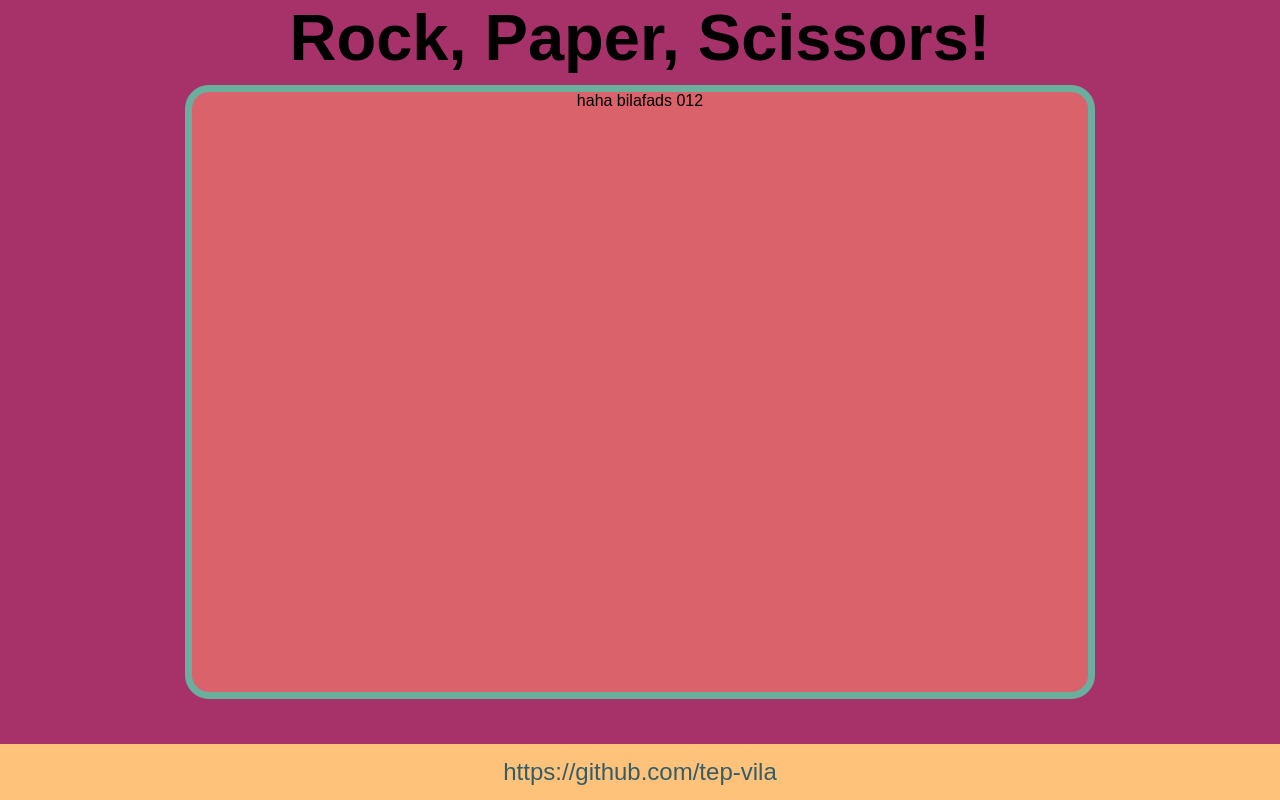
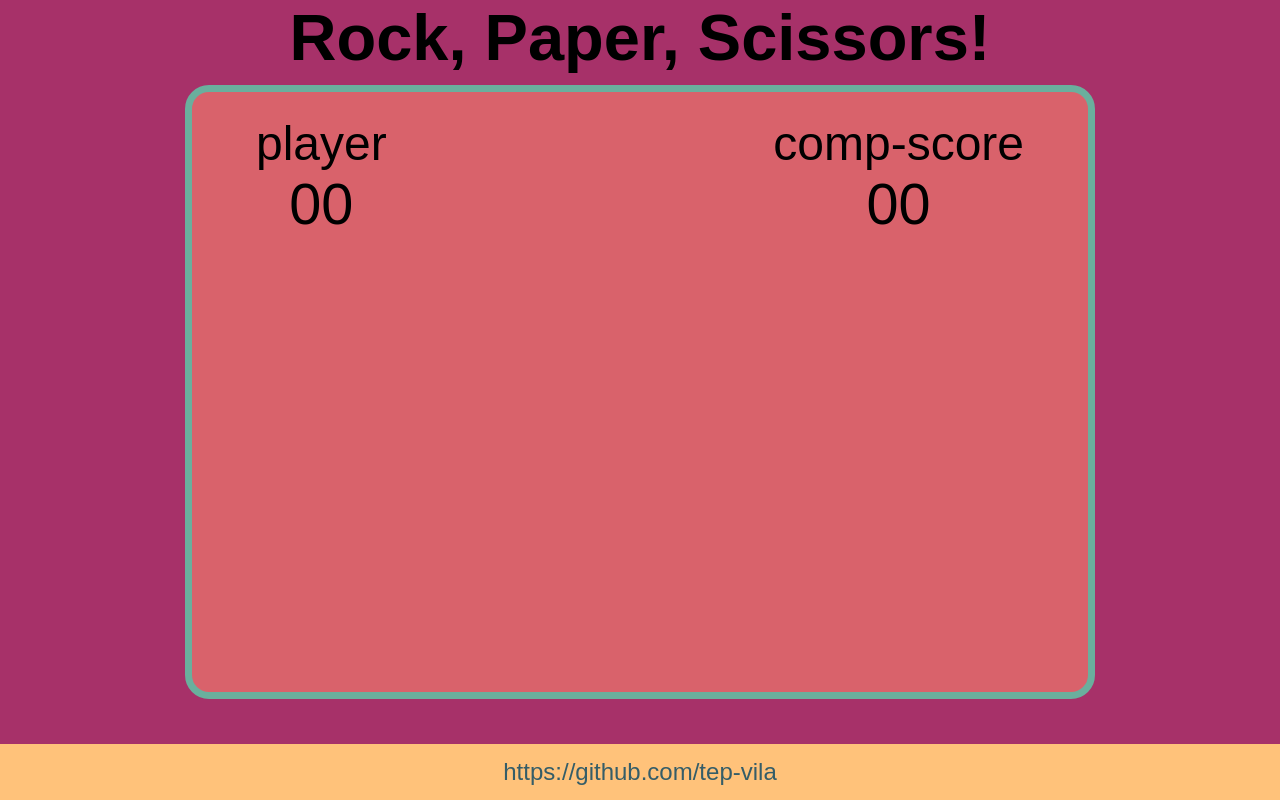
Before and after one commit to tep-vila/rock-paper-scissors-TOP, a plain HTML site: page index.html in a window 1280 px wide. Drawn offline with Linux system fonts and the light colour scheme; a web font is replaced by a local one.

Commit message:
added assessts, play area now has scoring section

```diff
--- a/index.html
+++ b/index.html
@@ -19,7 +19,19 @@
   </head>
   <body>
     <h1 class="win-lose-msg">Rock, Paper, Scissors!</h1>
-    <div class="main-body">haha bilafads 012</div>
+
+    <div class="main-body">
+      <div class="score-area">
+        <div class="player-score">
+          player
+          <p class="curr-player-score">00</p>
+        </div>
+        <div class="computer-score">
+          comp-score
+          <p class="curr-comp-score">00</p>
+        </div>
+      </div>
+    </div>
 
     <footer id="footer">
       <p>https://github.com/tep-vila</p>
--- a/styles/styles.css
+++ b/styles/styles.css
@@ -1,3 +1,4 @@
+/*GENERAL*/
 * {
   font-family: "Honk", sans-serif;
 }
@@ -11,8 +12,10 @@ body {
   margin-bottom: 10vh;
   text-align: center;
   background-color: #a73169;
+  display: flex;
+  flex-direction: column;
 }
-
+/*FOR MAIN PLAY AREA*/
 .main-body {
   font-family: "Honk", sans-serif;
   background-color: #d9626b;
@@ -23,8 +26,29 @@ body {
 
   border: 7px solid #6aaf9d;
   border-radius: 24px;
+  overflow: hidden;
 }
 
+.score-area {
+  display: flex;
+  justify-content: space-between;
+  padding: 3vh 5vw;
+}
+
+.player-score,
+.computer-score {
+  font-size: 3em;
+}
+
+.curr-player-score,
+.curr-comp-score {
+  font-size: 1.2em;
+  padding: 0;
+  margin: 0;
+  text-align: center;
+}
+
+/*FOR WIN OR LOSE DECLARATION*/
 .win-lose-msg {
   font-size: 65px;
   margin: 0 0 10px 0;
```
Also changed, not shown: assets/paper.png (added), assets/question-mark.png (added), assets/rock.png (added), assets/scissors.png (added).
